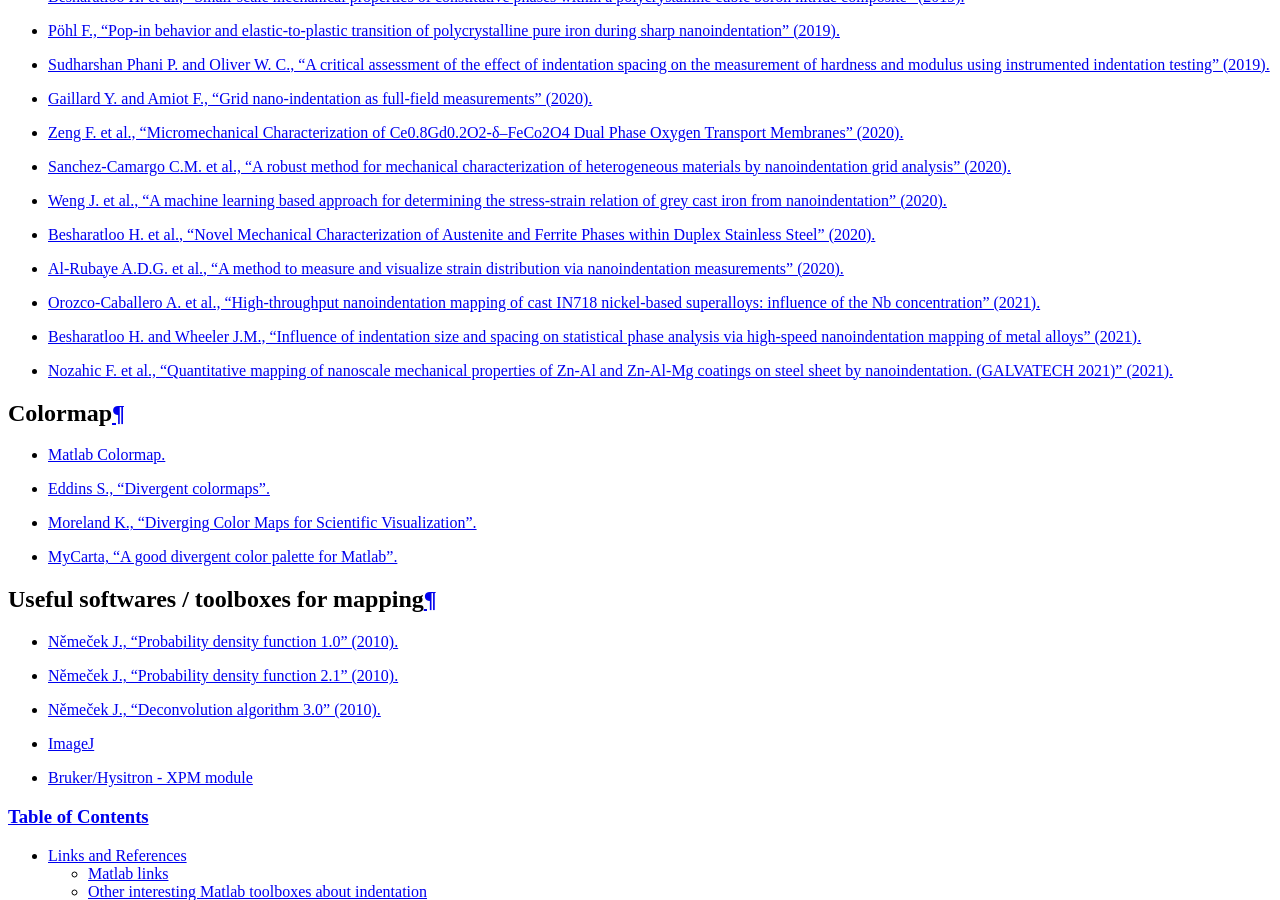
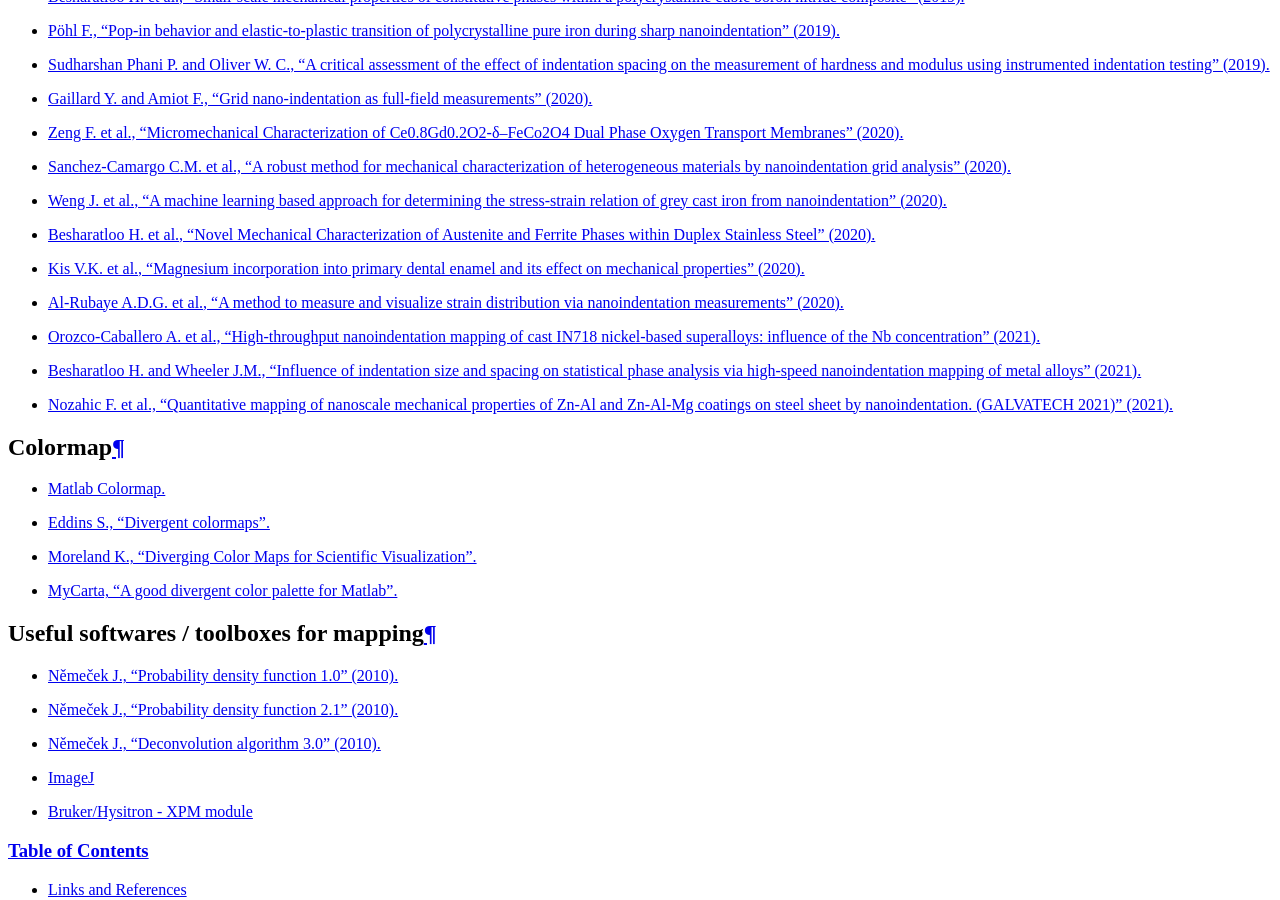
Before and after one commit to DavidMercier/TriDiMap, a Sphinx documentation site: the page built from doc/links_ref.rst, in a window 1280 px wide and 900 px high, scrolled down 2384 px. Built offline with Sphinx 7.4.7, drawn with Linux system fonts in a browser that asks for light colours; comment, search, counter and statistics services are not loaded.

Commit message:
Update links_ref.rst

```diff
--- a/doc/links_ref.rst
+++ b/doc/links_ref.rst
@@ -79,10 +79,12 @@ Indentation maps and statistical analysis in the literature
 * `Sanchez-Camargo C.M. et al., "A robust method for mechanical characterization of heterogeneous materials by nanoindentation grid analysis" (2020). <https://doi.org/10.1016/j.matdes.2020.108908>`_
 * `Weng J. et al., "A machine learning based approach for determining the stress-strain relation of grey cast iron from nanoindentation" (2020). <https://doi.org/10.1016/j.mechmat.2020.103522>`_
 * `Besharatloo H. et al., "Novel Mechanical Characterization of Austenite and Ferrite Phases within Duplex Stainless Steel" (2020). <https://doi.org/10.3390/met10101352>`_
+* `Kis V.K. et al., "Magnesium incorporation into primary dental enamel and its effect on mechanical properties" (2020). <https://doi.org/10.1016/j.actbio.2020.08.035>`_
 * `Al-Rubaye A.D.G. et al., "A method to measure and visualize strain distribution via nanoindentation measurements" (2020). <https://doi.org/10.1016/j.matpr.2020.09.747>`_
 * `Orozco-Caballero A. et al., "High-throughput nanoindentation mapping of cast IN718 nickel-based superalloys: influence of the Nb concentration" (2021). <https://arxiv.org/abs/2102.12785>`_
 * `Besharatloo H. and Wheeler J.M., "Influence of indentation size and spacing on statistical phase analysis via high‑speed nanoindentation mapping of metal alloys" (2021). <https://doi.org/10.1557/s43578-021-00214-5>`_
 * `Nozahic F. et al., "Quantitative mapping of nanoscale mechanical properties of Zn-Al and Zn-Al-Mg coatings on steel sheet by nanoindentation. (GALVATECH 2021)" (2021). <https://www.researchgate.net/publication/352658596_Quantitative_mapping_of_nanoscale_mechanical_properties_of_Zn-Al_and_Zn-Al-Mg_coatings_on_steel_sheet_by_nanoindentation_GALVATECH_2021>`_
+
 
 Colormap
 ############################################
```
